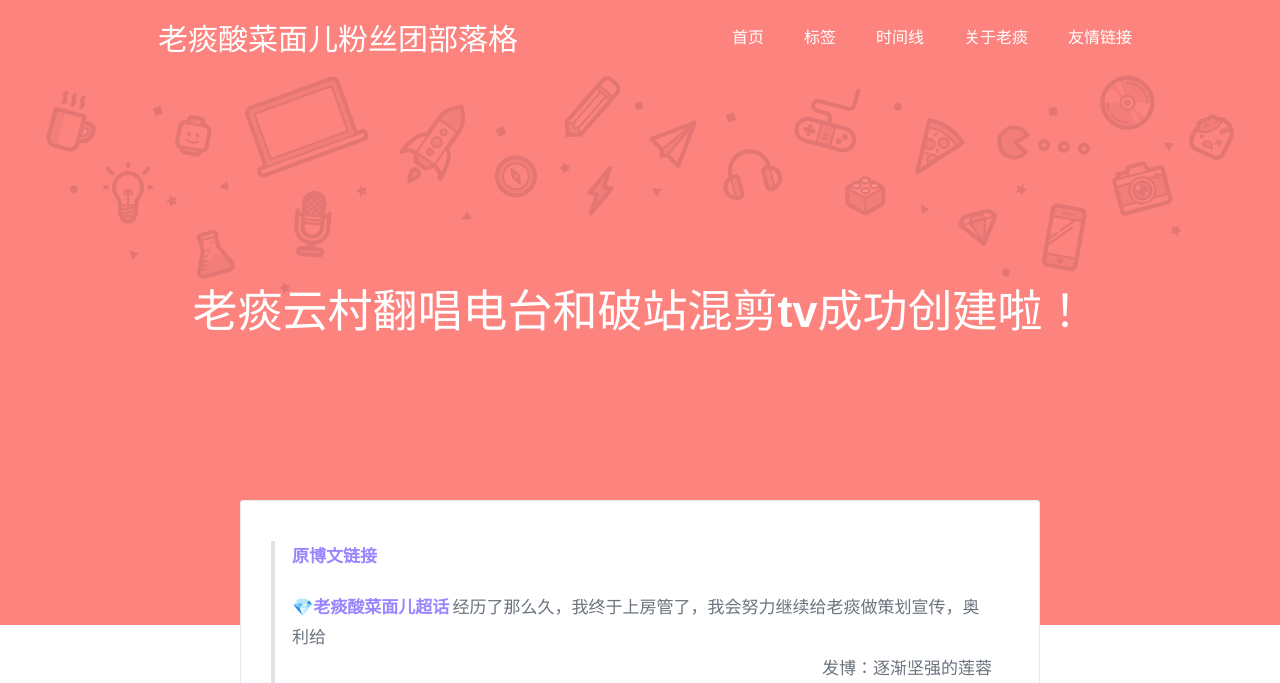
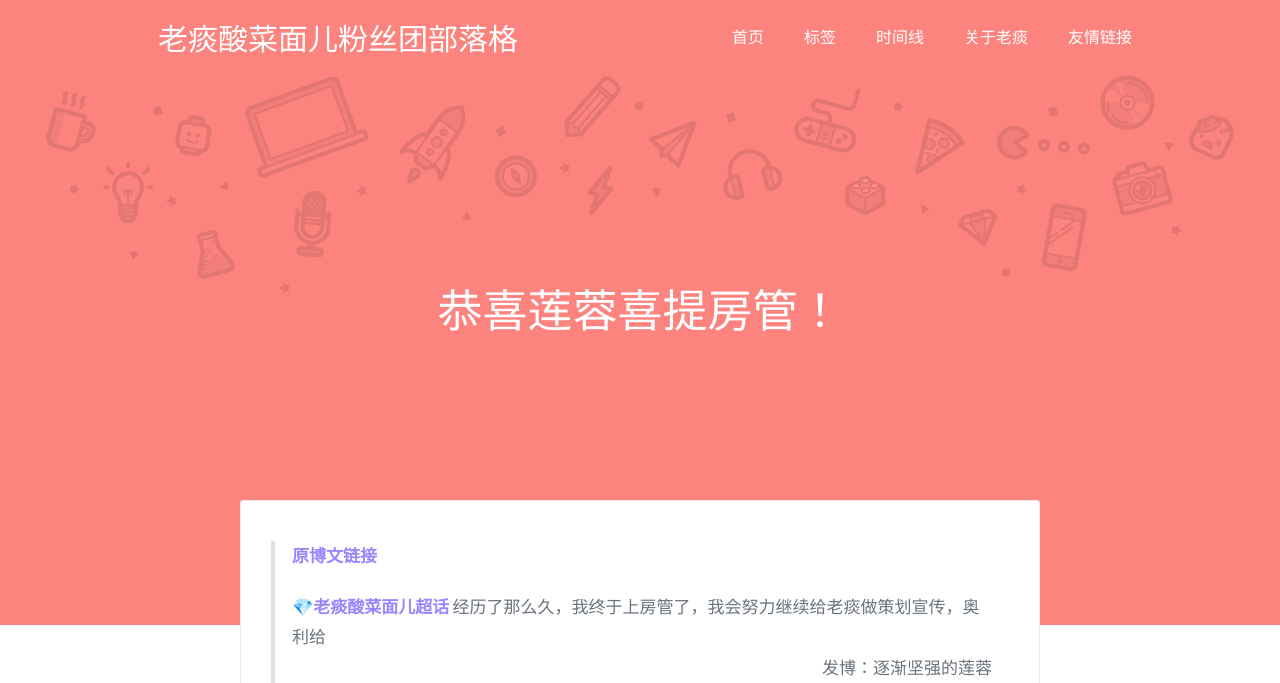
Before and after one commit to grandtanfans/grandtanfans.github.io, a Jekyll site: the page built from _posts/2020-03-19-lianrong-being-room-keeper.md, in a window 1280 px wide. Shown: the top 683 px of the page. Built offline with Jekyll 4.4.1, drawn with Linux system fonts in a browser that asks for light colours; comment, search, counter and statistics services are not loaded; grey boxes are pictures that could not be loaded.

Commit message:
feat: update

```diff
--- a/_posts/2020-03-19-lianrong-being-room-keeper.md
+++ b/_posts/2020-03-19-lianrong-being-room-keeper.md
@@ -1,7 +1,7 @@
 ---
 layout: post
-title: '老痰云村翻唱电台和破站混剪tv成功创建啦！'
-date: 2020-03-18
+title: '恭喜莲蓉喜提房管！'
+date: 2020-03-19
 author: 莲蓉
 color: rgb(253,131,127)
 cover: 'https://s1.ax1x.com/2020/03/29/GEJ6ds.jpg'
```
